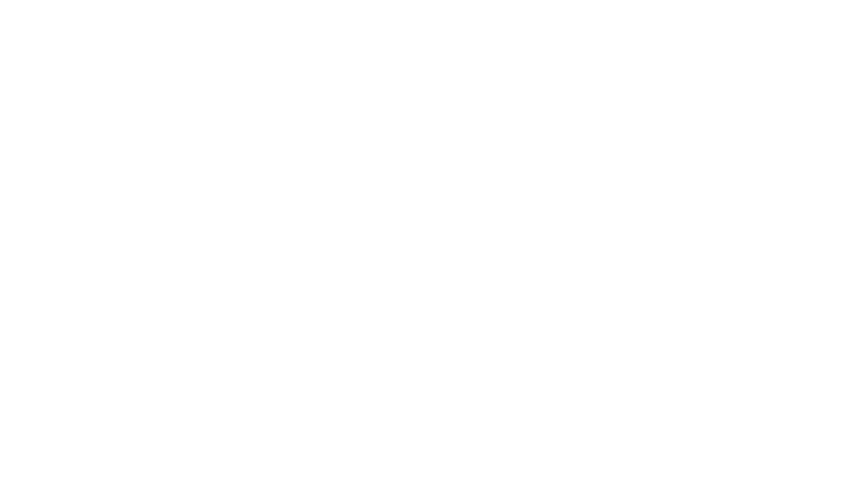
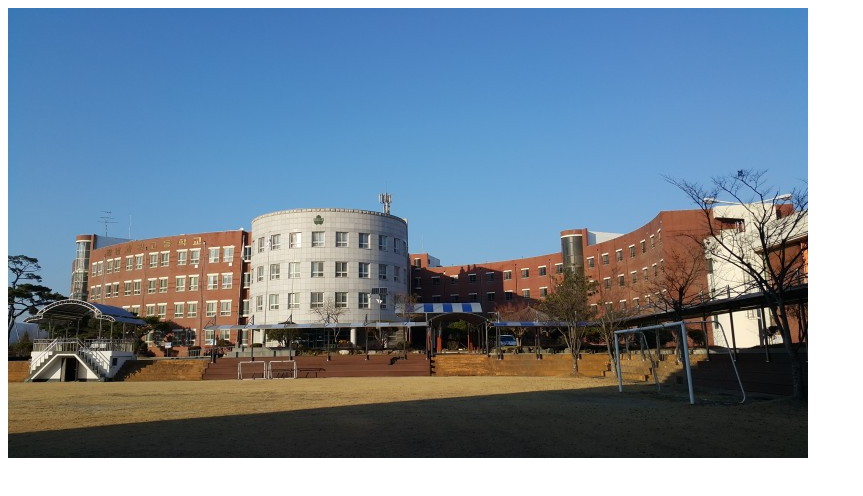
Before and after one commit to Powering111/mapPageTest, a plain HTML site: page index.html in a window 1280 px wide. Shown: the whole page, without its empty margins (0-863 px from the left). Drawn offline with Linux system fonts and the light colour scheme.

Commit message:
Update index.html

```diff
--- a/index.html
+++ b/index.html
@@ -4,6 +4,7 @@
     <title>hi</title>
   </head>
   <body>
+    <img src="./testImg.jpg" alt="GSHS">
 
   </body>
 </html>
```
